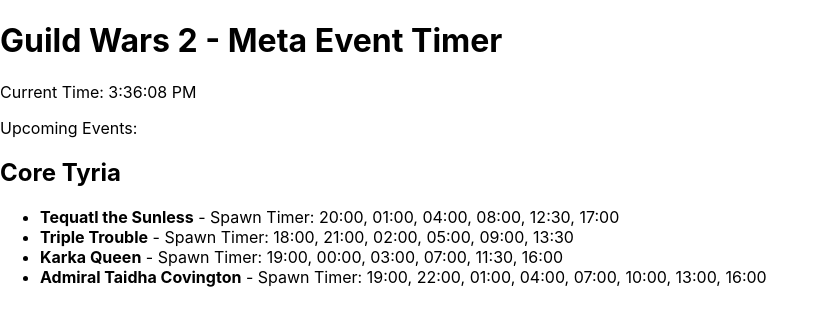
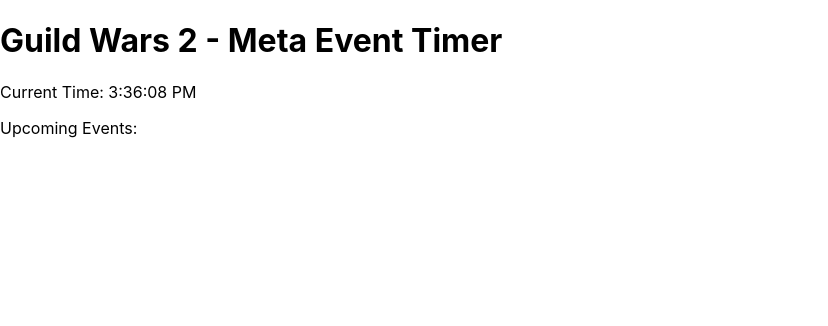
Before and after one commit to arvindmehairjan/gw2-event-timer, a React (Create React App) app in the folder gw2-event-timer/: page / in a window 1280 px wide. Shown: the top 326 px of the page, without its empty margins (0-828 px from the left). Built offline with nearby package versions, Linux system fonts and the light colour scheme.

Commit message:
removed json

```diff
--- a/gw2-event-timer/src/App.js
+++ b/gw2-event-timer/src/App.js
@@ -19,18 +19,7 @@
       <p>Current Time: {currentTime.toLocaleTimeString()} </p>
       <p>Upcoming Events:</p>
 
-      {Object.keys(jsonData).map((region, regionIndex) => (
-        <div key={regionIndex}>
-          <h2>{region}</h2>
-          <ul>
-            {jsonData[region].map((event, eventIndex) => (
-              <li key={eventIndex}>
-                <strong>{event.bossName}</strong> - Spawn Timer: {event.spawnTimer.join(', ')}
-              </li>
-            ))}
-          </ul>
-        </div>
-      ))}
+
     </div>
   );
 };
```
